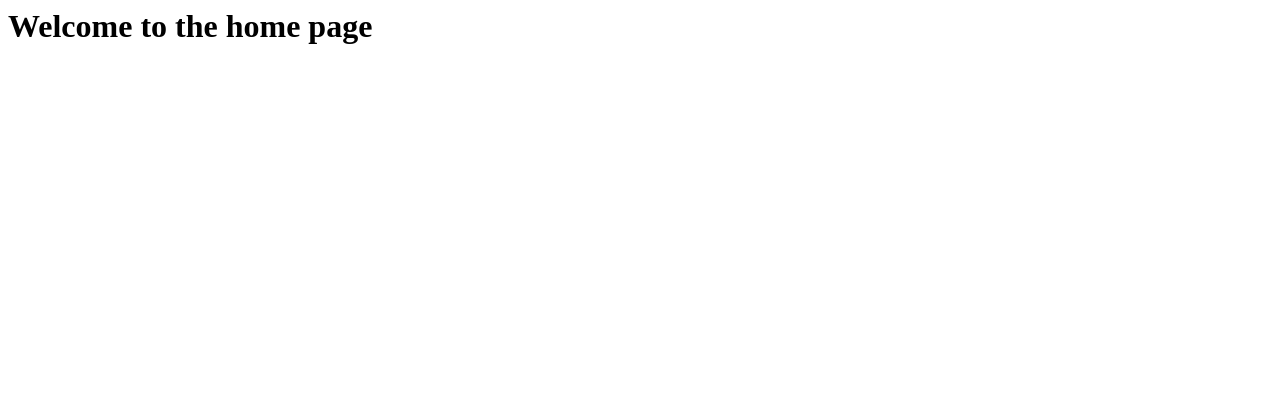
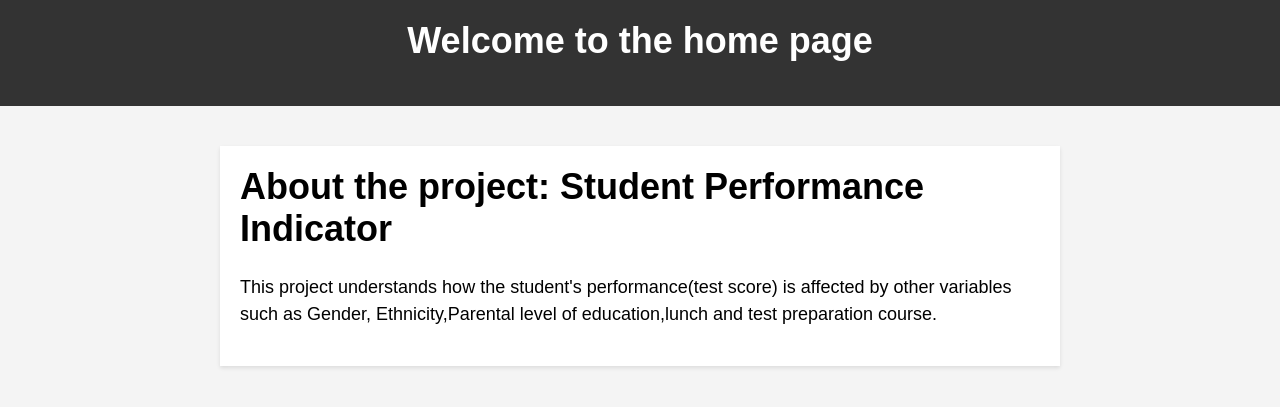
Before and after one commit to Aliiftekhar/MlProject, a Flask app: page / in a window 1280 px wide. Shown: the top 407 px of the page. Run offline with Flask 3, Linux system fonts and the light colour scheme.

Commit message:
HTML styling

```diff
--- a/templates/index.html
+++ b/templates/index.html
@@ -1 +1,49 @@
-<h1>Welcome to the home page</h1>
+<!DOCTYPE html>
+<html>
+<head>
+  <title>Home Page</title>
+  <style>
+    body {
+      background-color: #f4f4f4;
+      font-family: Arial, sans-serif;
+      margin: 0;
+      padding: 0;
+    }
+
+    .header {
+      background-color: #333;
+      color: #fff;
+      padding: 20px;
+      text-align: center;
+    }
+
+    .content {
+      max-width: 800px;
+      margin: 40px auto;
+      padding: 20px;
+      background-color: #fff;
+      box-shadow: 0 2px 4px rgba(0, 0, 0, 0.1);
+    }
+
+    h1 {
+      font-size: 36px;
+      margin-top: 0;
+    }
+
+    p {
+      font-size: 18px;
+      line-height: 1.5;
+    }
+  </style>
+</head>
+<body>
+  <div class="header">
+    <h1>Welcome to the home page</h1>
+  </div>
+
+  <div class="content">
+    <h1>About the project: Student Performance Indicator</h1>
+    <p>This project understands how the student's performance(test score) is affected by other variables such as Gender, Ethnicity,Parental level of education,lunch and test preparation course.</p>
+  </div>
+</body>
+</html>
```
Also changed, not shown: templates/home.html (+85 -65 lines).
